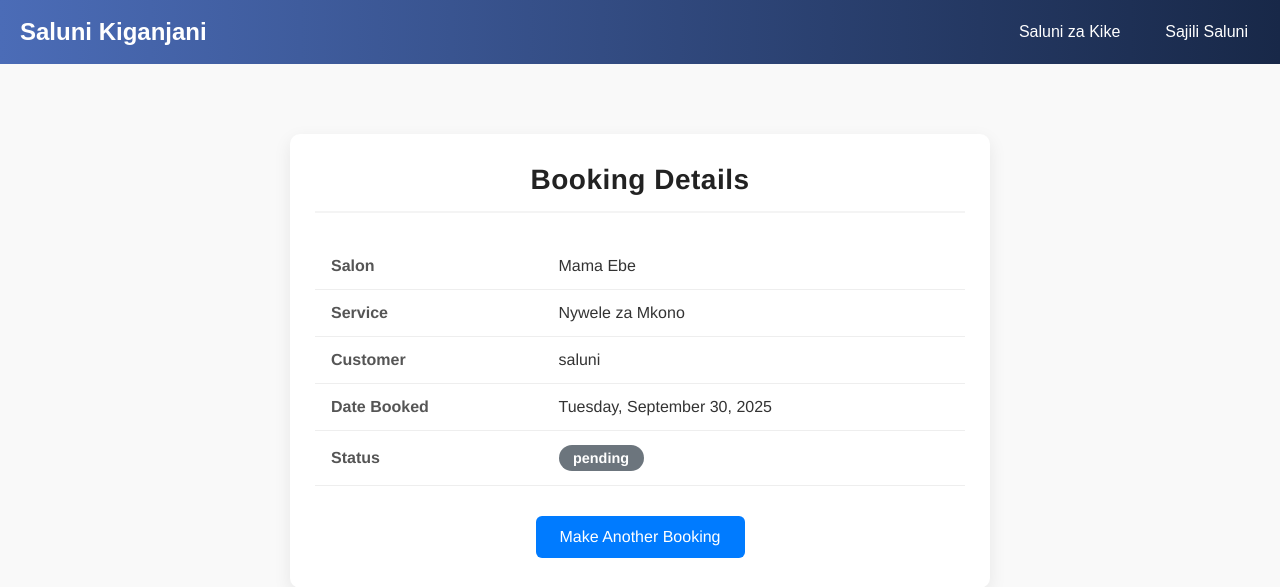
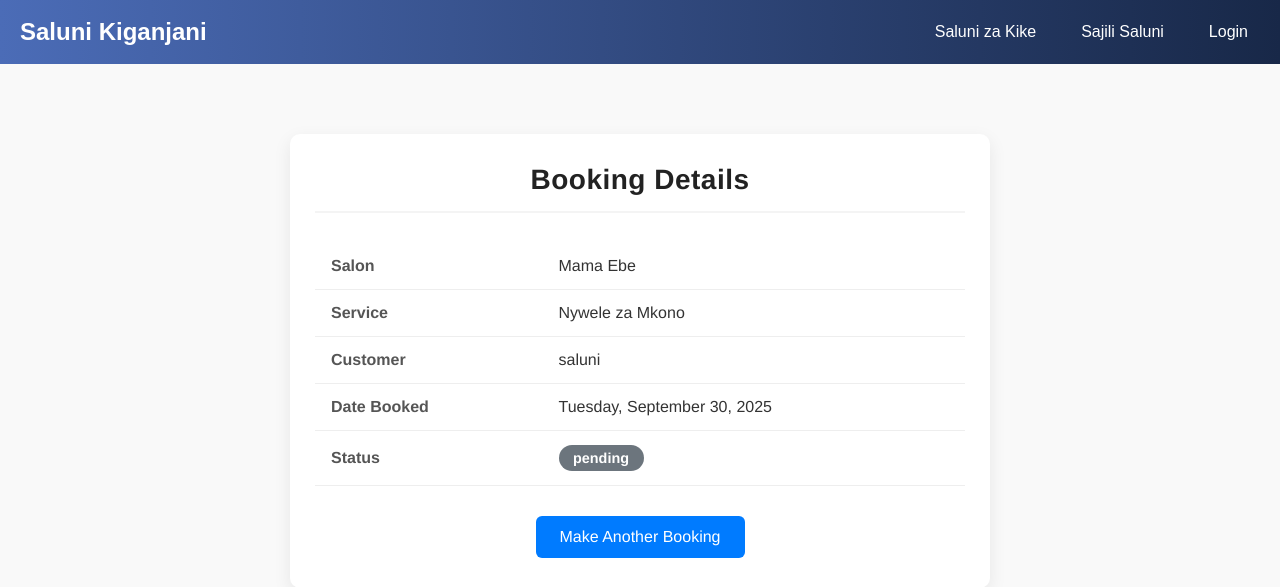
Before and after one commit to kenemosam/saluni, a Django app: page /5/ in a window 1280 px wide. Shown: the top 587 px of the page. Run offline with Django 5.2, Linux system fonts and the light colour scheme; data comes from the database, SQL or seed files in the repository; both versions use the stored data as it was after the commit; some libraries are stand-ins or nearby versions.

Commit message:
login/logout button

```diff
--- a/saluni_kike/templates/base.html
+++ b/saluni_kike/templates/base.html
@@ -1,4 +1,3 @@
-<!-- templates/base.html -->
 <!DOCTYPE html>
 <html lang="en">
 <head>
@@ -6,7 +5,7 @@
     <title>{% block title %}Saluni{% endblock %}</title>
     <meta name="viewport" content="width=device-width, initial-scale=1.0">
 
-    <!-- Add Phosphor Icons -->
+    <!-- Phosphor Icons -->
     <script src="https://unpkg.com/@phosphor-icons/web"></script>
 
     <style>
@@ -25,15 +24,28 @@
         }
         header h1 {
             font-size:1.5rem;
-            color: #fff;  /* ensure white title on all pages */
+            color: #fff;
         }
-        nav { display:flex; gap:15px; }
+
+        nav { display:flex; gap:15px; align-items:center; }
         nav a {
             color:#fff; text-decoration:none;
             padding:8px 12px; border-radius:8px;
             transition:0.3s; display:flex; align-items:center; gap:6px;
         }
         nav a:hover { background: rgba(255,255,255,0.2); }
+
+        /* Auth Button (no highlight) */
+        .btn-auth {
+            display:flex;
+            align-items:center;
+            gap:6px;
+            padding:8px 12px;
+            border-radius:8px;
+            color:#fff;
+            text-decoration:none;
+        }
+        .btn-auth:hover { background:none; }
 
         /* Hamburger for mobile */
         .hamburger { display:none; flex-direction:column; cursor:pointer; gap:4px; }
@@ -55,14 +67,22 @@
 <body>
     <header>
         <h1>Saluni Kiganjani</h1>
+
         <div class="hamburger" onclick="toggleMenu()">
             <div></div>
             <div></div>
             <div></div>
         </div>
+
         <nav id="navbar">
             <a href="/salons/"><i class="ph ph-scissors"></i> Saluni za Kike</a>
             <a href="/salon/register/"><i class="ph ph-note-pencil"></i> Sajili Saluni</a>
+
+            {% if user.is_authenticated %}
+                <a href="{% url 'logout' %}" class="btn-auth"><i class="ph ph-sign-out"></i> Logout</a>
+            {% else %}
+                <a href="{% url 'login' %}" class="btn-auth"><i class="ph ph-sign-in"></i> Login</a>
+            {% endif %}
         </nav>
     </header>
 
--- a/saluni_kike/views.py
+++ b/saluni_kike/views.py
@@ -137,7 +137,7 @@ def user_login(request):
 def user_logout(request):
     logout(request)
     messages.success(request, "Umetoka kwenye akaunti yako.")
-    return redirect('saluni_kike/salon_list')
+    return redirect('login')
 
 def booking_detail(request, booking_id):
     booking = get_object_or_404(Booking, id=booking_id)
```
Also changed, not shown: db.sqlite3.
